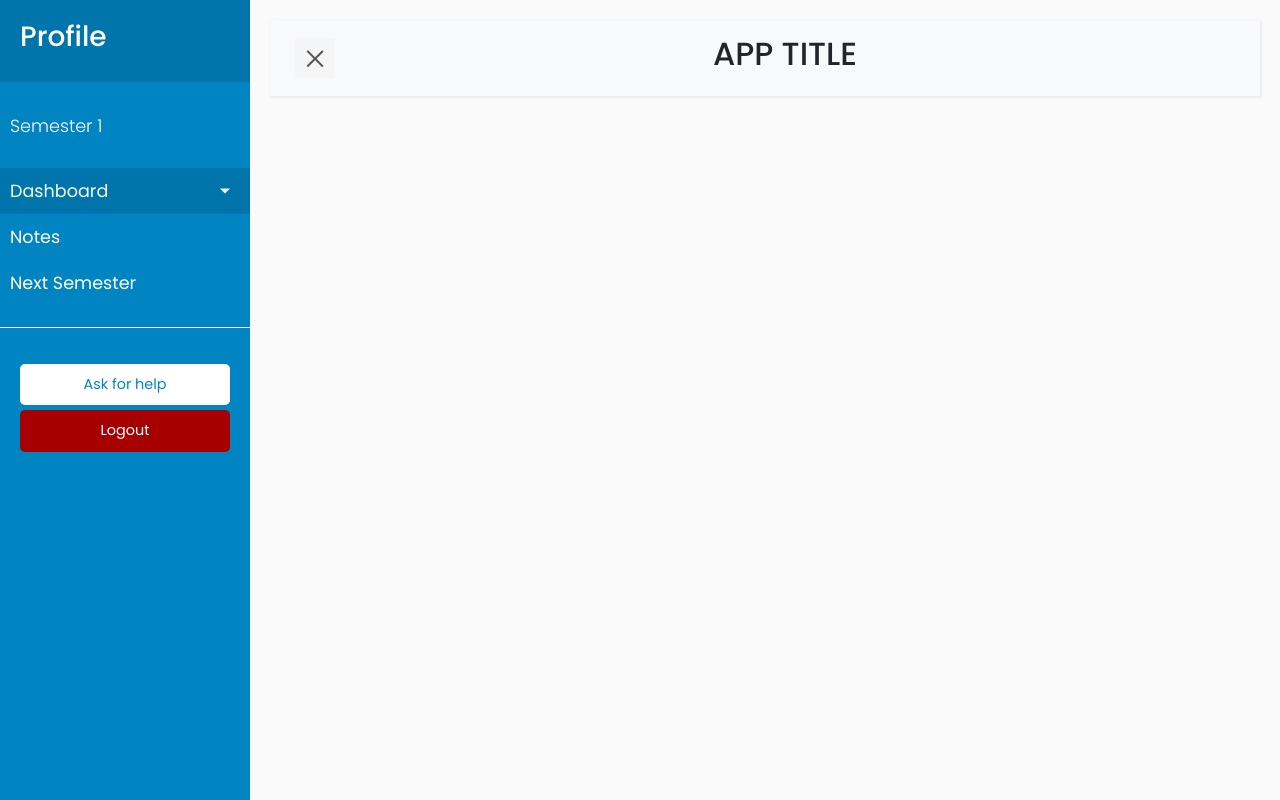
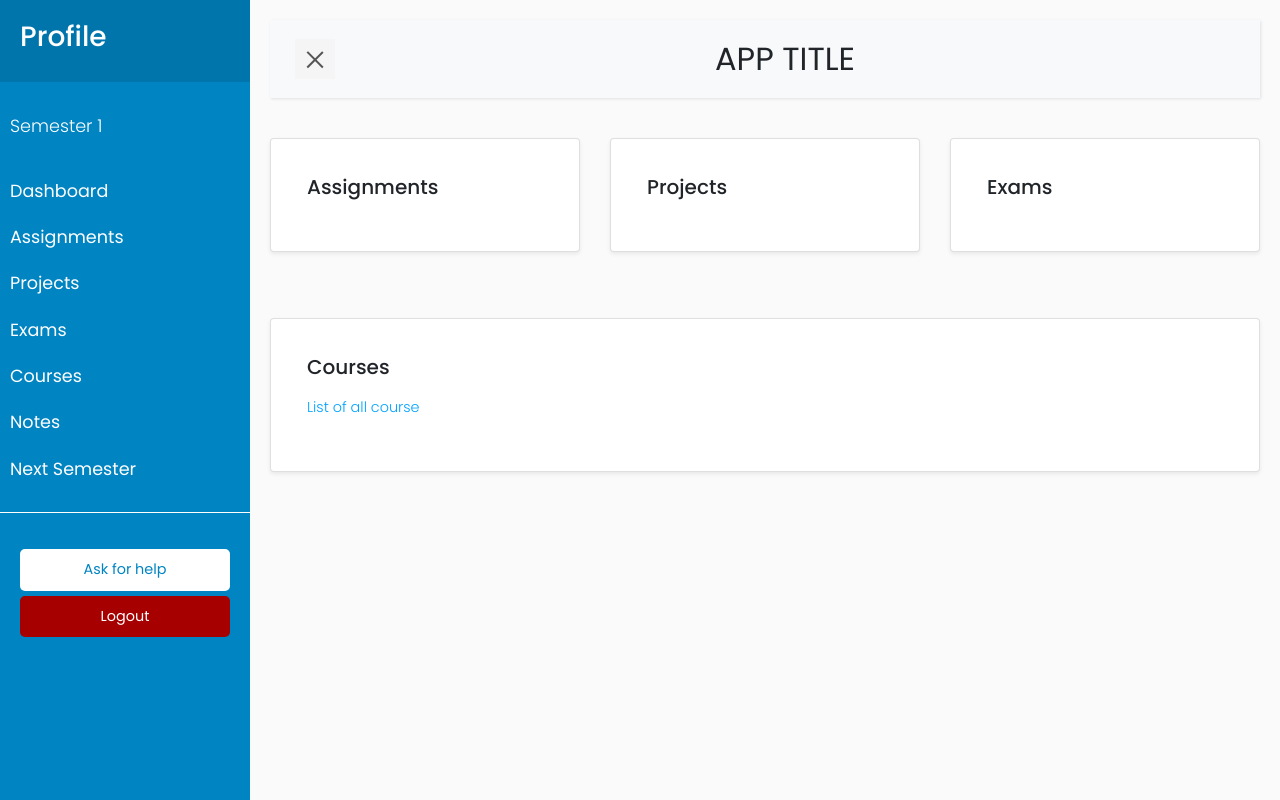
Before and after one commit to karsteneugene/Django-Planner, a Django app: template Django Planner/planner/templates/planner/dashboard.html in a window 1280 px wide. Run offline with Django 3.2, Linux system fonts and the light colour scheme; the template is opened without the code that fills it, so the values that code supplies are empty; some libraries are stand-ins or nearby versions.

Commit message:
Edited sidebar and dashboard interface

```diff
--- a/Django Planner/planner/static/planner/main.css
+++ b/Django Planner/planner/static/planner/main.css
@@ -15,6 +15,14 @@ p {
     font-weight: 300;
     line-height: 1.7em;
     color: #999;
+}
+
+p.cards {
+    font-family: 'Poppins', sans-serif;
+    font-size: 0.9em;
+    font-weight: 300;
+    line-height: 1.7em;
+    color: rgb(0, 162, 255);
 }
 
 a, a:hover, a:focus {
@@ -98,23 +106,6 @@ a.next-sem{
 #sidebar ul li a:hover {
     color: #0084c2;
     background: rgb(250, 250, 250);
-}
-
-#sidebar ul li.active > a, a[aria-expanded="true"] {
-    color: #fafafa;
-    background: #0075ac;
-}
-
-a[data-toggle="collapse"] {
-    position: relative;
-}
-
-.dropdown-toggle::after {
-    display: block;
-    position: absolute;
-    top: 50%;
-    right: 20px;
-    transform: translateY(-50%);
 }
 
 ul ul a {
--- a/Django Planner/planner/templates/planner/base.html
+++ b/Django Planner/planner/templates/planner/base.html
@@ -40,10 +40,9 @@
 
             <ul class="list-unstyled components">
                 <p>Semester 1</p>
-                <li class="active">
-                    <a href="#homeSubmenu" data-toggle="collapse" aria-expanded="false"
-                        class="dropdown-toggle">Dashboard</a>
-                    <ul class="collapse list-unstyled" id="homeSubmenu">
+                <li>
+                    <a href="{% url 'planner-dashboard' %}">Dashboard</a>
+                </li>
                 <li>
                     <a href="#">Assignments</a>
                 </li>
@@ -56,10 +55,9 @@
                 <li>
                     <a href="#">Courses</a>
                 </li>
-                    </ul>
                 </li>
                 <li>
-                    <a href="#">Notes</a>
+                    <a href="{% url 'planner-notes' %}">Notes</a>
                 </li>
                 <li>
                     <a href="#" class="next-sem">Next Semester</a>
@@ -95,7 +93,7 @@
 
                     <div class="collapse navbar-collapse" id="navbarSupportedContent">
                         <ul class="nav navbar-nav mx-auto">
-                            <h2>APP TITLE</h2>
+                            <a href="{% url 'planner-dashboard' %}" style="font-size: 2.0em;">APP TITLE</a>
                         </ul>
                     </div>
                 </div>
--- a/Django Planner/planner/templates/planner/dashboard.html
+++ b/Django Planner/planner/templates/planner/dashboard.html
@@ -1,11 +1,50 @@
 {% extends "planner/base.html" %}
 {% block content %}
-{% for assignment in assignments %}
-<h1>{{ assignment.title }}</h1>
-<h3>{{ assignment.course }}</h3>
-<p>Date assigned: {{ assignment.date_assigned }}</p>
-<p>Date due: {{ assignment.date_due }}</p>
-<p>{{ assignment.description }}</p>
-<div class="line"></div>
-{% endfor %}
+<div class="card-deck">
+    <div class="card shadow-sm p-3 mb-5 bg-white rounded">
+        <div class="card-body">
+            <h5 class="card-title">Assignments</h5>
+            <p></p>
+            {% for task in tasks %}
+            {% if task.type == "Assignment" %}
+            <p class="cards"><a href="#" class="card-link">{{ task.title }}</a></p>
+            {% endif %}
+            {% endfor %}
+        </div>
+    </div>
+    <div class="card shadow-sm p-3 mb-5 bg-white rounded">
+        <div class="card-body">
+            <h5 class="card-title">Projects</h5>
+            <p></p>
+            {% for task in tasks %}
+            {% if task.type == "Project" %}
+            <p class="cards"><a href="#" class="card-link">{{ task.title }}</a></p>
+            {% endif %}
+            {% endfor %}
+        </div>
+    </div>
+    <div class="card shadow-sm p-3 mb-5 bg-white rounded">
+        <div class="card-body">
+            <h5 class="card-title">Exams</h5>
+            <p></p>
+            {% for task in tasks %}
+            {% if task.type == "Exam" %}
+            <p class="cards"><a href="#" class="card-link">{{ task.title }}</a></p>
+            {% endif %}
+            {% endfor %}
+        </div>
+    </div>
+</div>
+
+<div style="padding-top: 1.1em">
+    <div class="card shadow-sm p-3 mb-5 bg-white rounded" style="width: 100%;">
+        <div class="card-body">
+            <h5 class="card-title">Courses</h5>
+            <p></p>
+            <p class="cards"><a href="#" class="card-link">List of all course</a></p>
+        </div>
+    </div>
+</div>
+
+
 {% endblock content %}
```
Also changed, not shown: Django Planner/planner/views.py (+12 -2 lines). Lines whose indentation alone changed are shown as unchanged.
